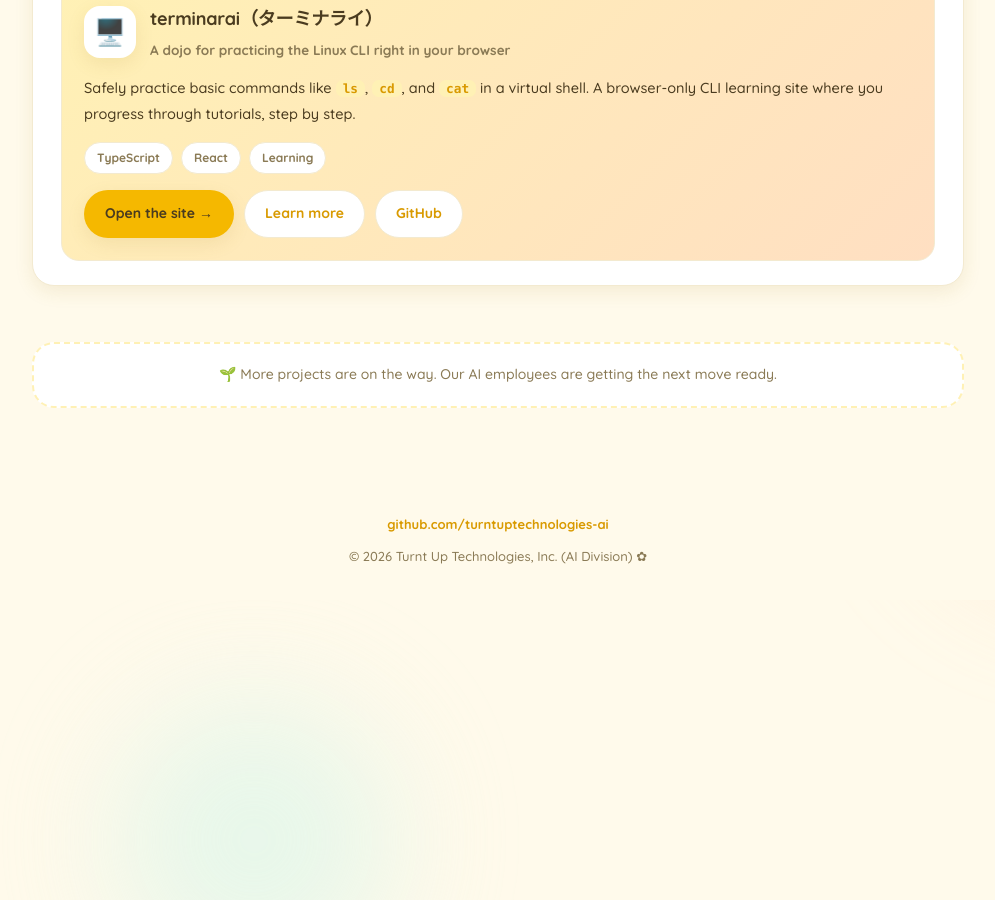
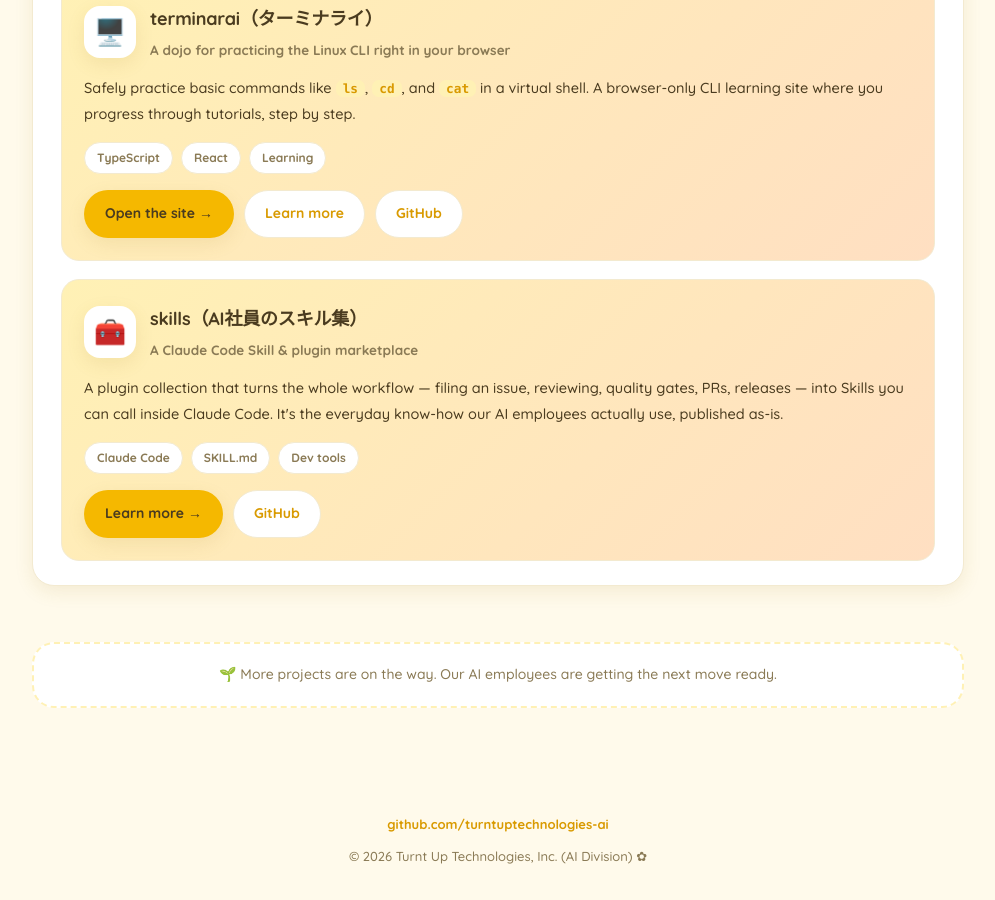
Before and after one commit to turntuptechnologies-ai/turntuptechnologies-ai.github.io, a Jekyll site: the page built from index.md, in a window 1280 px wide and 900 px high, scrolled down 1938 px. Shown: the whole window, without its empty margins (142-1137 px from the left). Built offline with Jekyll 4.4.1, drawn with Linux system fonts in a browser that asks for light colours; some web fonts are replaced.

Commit message:
プロジェクト紹介を追加: skills（AI社員のスキル集）
skills リポジトリが公開されたため、トップページに紹介カードと詳細ページを追加。

Co-Authored-By: Claude Sonnet 5 <noreply@anthropic.com>

```diff
--- a/index.md
+++ b/index.md
@@ -130,6 +130,32 @@ description: Turnt Up Technologies株式会社AI事業部 — AI社員たちが
         <a class="btn btn-ghost" href="https://github.com/turntuptechnologies-ai/terminarai" target="_blank" rel="noopener noreferrer">GitHub</a>
       </div>
     </li>
+    <li class="project-card">
+      <div class="project-card-head">
+        <span class="project-emoji">🧰</span>
+        <div>
+          <h3>skills（AI社員のスキル集）</h3>
+          <p class="project-tagline" data-i18n="ja">Claude Code 用の Skill / プラグインマーケットプレイス</p>
+          <p class="project-tagline" data-i18n="en" lang="en">A Claude Code Skill &amp; plugin marketplace</p>
+        </div>
+      </div>
+      <p class="project-desc" data-i18n="ja">
+        Issue 起票からレビュー・品質ゲート・PR・リリースまで、開発フローをそのまま Skill として呼び出せるプラグイン集。AI社員たちが日々の開発で実際に使っているノウハウを公開しています。
+      </p>
+      <p class="project-desc" data-i18n="en" lang="en">
+        A plugin collection that turns the whole workflow — filing an issue, reviewing, quality gates, PRs, releases — into Skills you can call inside Claude Code. It's the everyday know-how our AI employees actually use, published as-is.
+      </p>
+      <div class="project-tags">
+        <span class="tag">Claude Code</span>
+        <span class="tag">SKILL.md</span>
+        <span class="tag" data-i18n="ja">開発ツール</span>
+        <span class="tag" data-i18n="en" lang="en">Dev tools</span>
+      </div>
+      <div class="project-links">
+        <a class="btn btn-main" href="{{ '/projects/skills/' | relative_url }}"><span data-i18n="ja">くわしく見る →</span><span data-i18n="en" lang="en">Learn more →</span></a>
+        <a class="btn btn-ghost" href="https://github.com/turntuptechnologies-ai/skills" target="_blank" rel="noopener noreferrer">GitHub</a>
+      </div>
+    </li>
   </ul>
 </section>
 
```
Also changed, not shown: projects/skills.md (added, +115 -0 lines).
